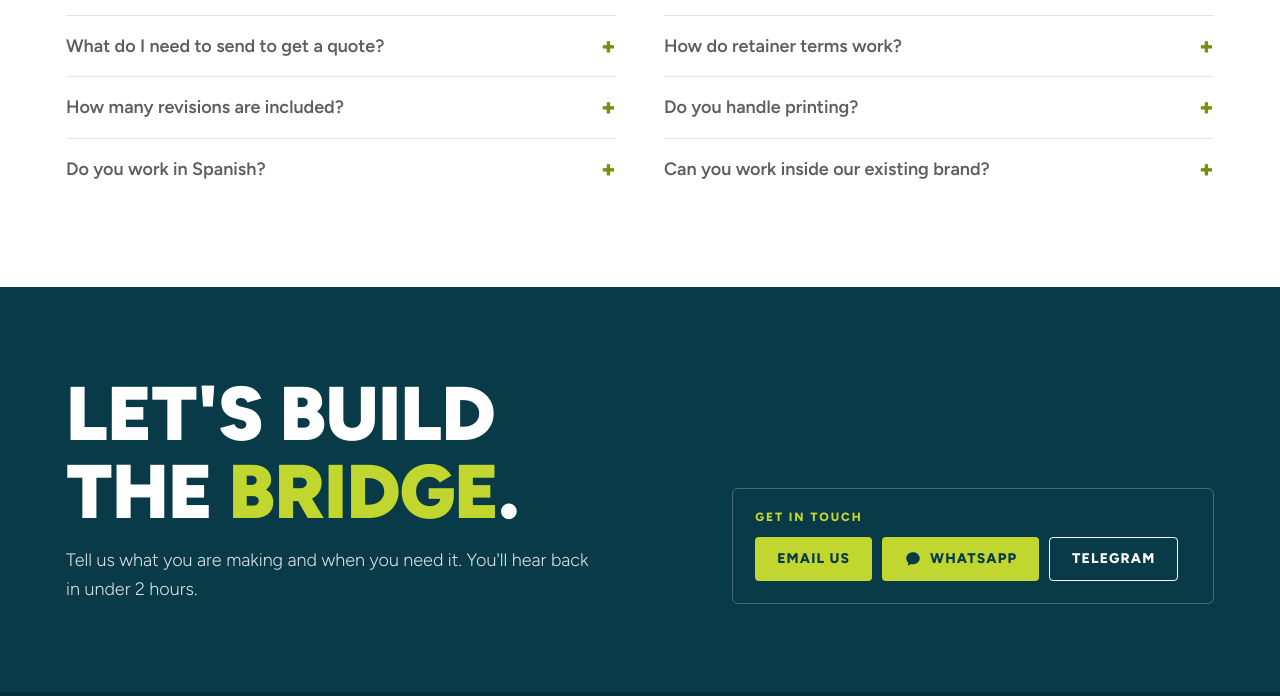
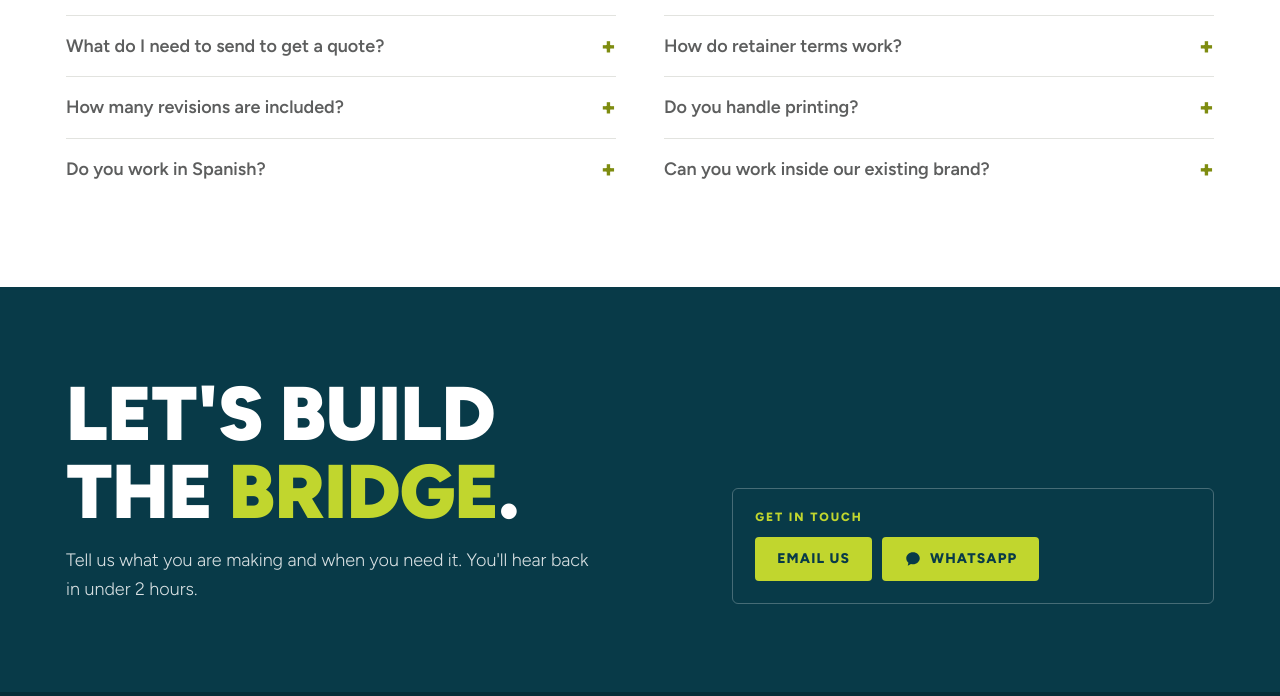
Before and after one commit to vanessotaflores/hookbridge-site, a plain HTML site: page index.html in a window 1280 px wide. Shown: the part 7197-7893 px from the top of the page. Drawn offline with Linux system fonts and the light colour scheme.

Commit message:
Remove Telegram button

```diff
--- a/index.html
+++ b/index.html
@@ -460,7 +460,6 @@ footer a{color:#fff}
       <div class="row">
         <a class="btn" href="mailto:vanessa@hookbridge.com?subject=New%20project%20for%20Hook%2BBridge">Email us</a>
         <a class="btn" href="https://wa.me/17868791359?text=Hi%20Vanessa%2C%20I%20found%20Hook%2BBridge%20online%20and%20would%20like%20to%20talk%20about%20a%20project." target="_blank" rel="noopener"><svg viewBox="0 0 24 24" width="18" height="18" aria-hidden="true"><path fill="currentColor" d="M12 3C7 3 3 6.6 3 11c0 2.3 1.1 4.4 2.9 5.9L5 21l4.3-2.2c.9.2 1.8.3 2.7.3 5 0 9-3.6 9-8s-4-8-9-8z"/></svg> WhatsApp</a>
-        <a class="btn ghost" href="https://t.me/HookBridgebot?start=website" target="_blank" rel="noopener">Telegram</a>
       </div>
     </div>
   </div>
```
